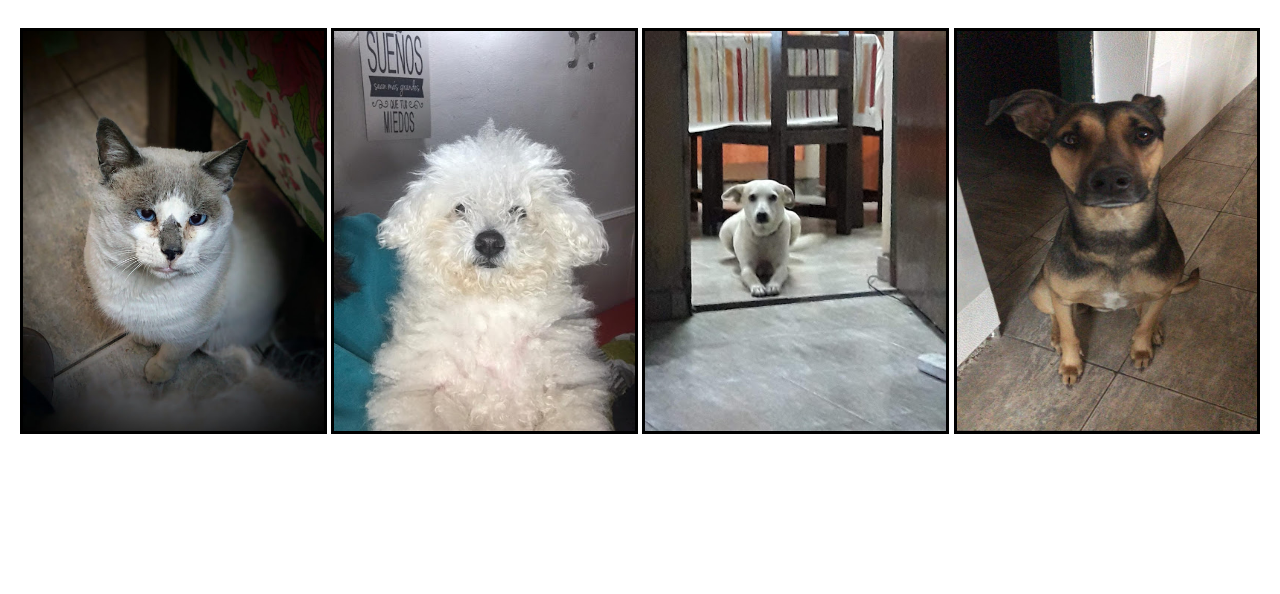
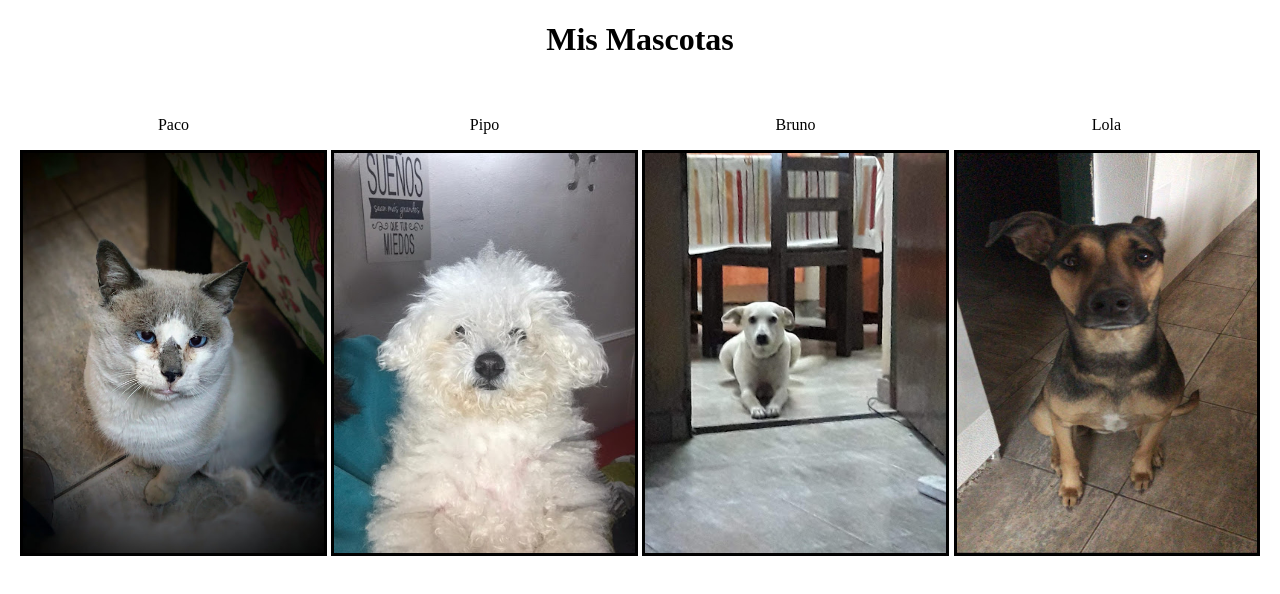
Before and after one commit to tmateot/programacionIII, a plain HTML site: page pagina1.html in a window 1280 px wide. Drawn offline with Linux system fonts and the light colour scheme.

Commit message:
Mejora estetica

```diff
--- a/pagina1.css
+++ b/pagina1.css
@@ -1,11 +1,12 @@
-
+.titulo{
+    text-align: center;
+}
 .foto-mascotas{
     display: grid;
     gap: 20px;
     justify-items: center;
     padding: 20px;
     grid-template-columns: repeat(auto-fit, minmax(200px, 1fr));
-
 }
 .paco-foto{
     height: 400px;
@@ -24,3 +25,6 @@
     width: 300px;
     border: 3px solid black;
 }
+p{
+ text-align: center;
+}
--- a/pagina1.html
+++ b/pagina1.html
@@ -6,12 +6,28 @@
     <title>Document</title>
     <link rel="stylesheet" href="pagina1.css">
 </head>
+<div class="titulo">
+    <H1>Mis Mascotas</H1>
+</div>
 <body>
   <div class="foto-mascotas">
-    <img class="paco-foto" src="paco.jpg" alt="">
-    <img  class="pipo-foto" src="pipo.jpg" alt="">
-    <img class="bruno-foto" src="bruno.jpg" alt="">
-    <img class="lola-foto" src="lola.jpg" alt="">
+    <div>
+        <p>Paco</p>
+        <img class="paco-foto" src="paco.jpg" alt="">
+    </div>
+    <div>
+        <p>Pipo</p>
+        <img  class="pipo-foto" src="pipo.jpg" alt="">
+    </div>
+    <div>
+        <p>Bruno</p>
+        <img class="bruno-foto" src="bruno.jpg" alt="">
+    </div>
+    <div>
+        <p>Lola</p>
+        <img class="lola-foto" src="lola.jpg" alt="">
+    </div>
+
   </div>
 </body>
 </html>
```
